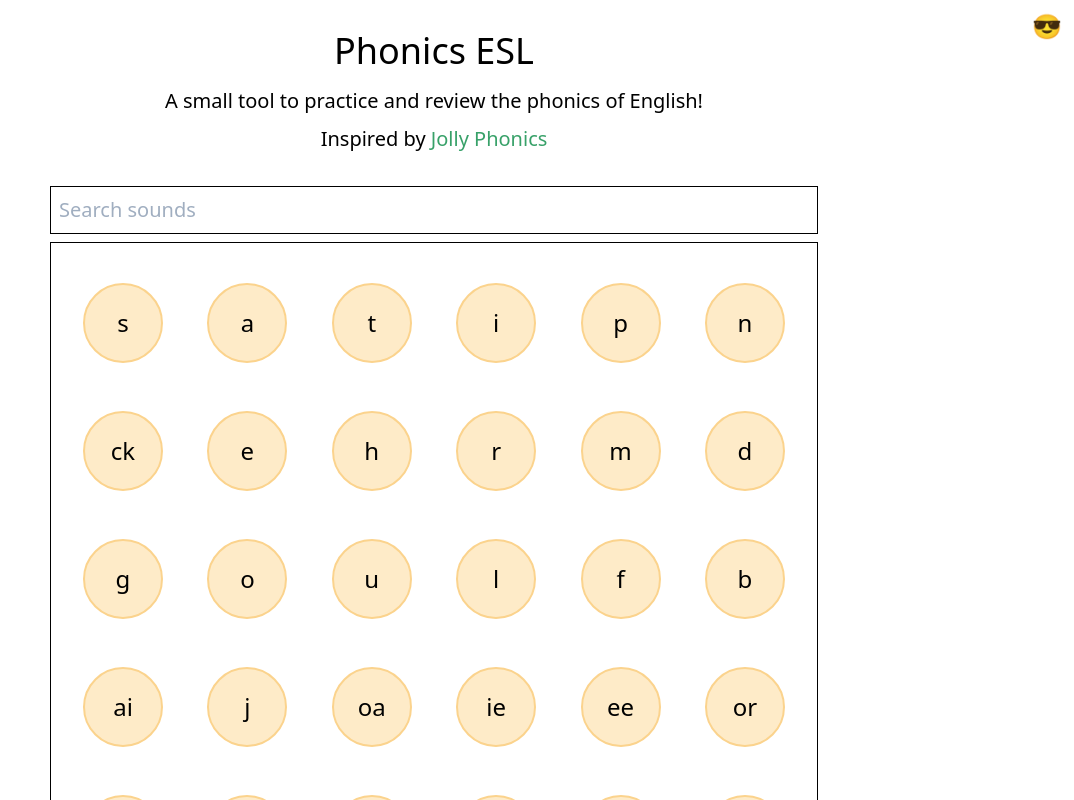
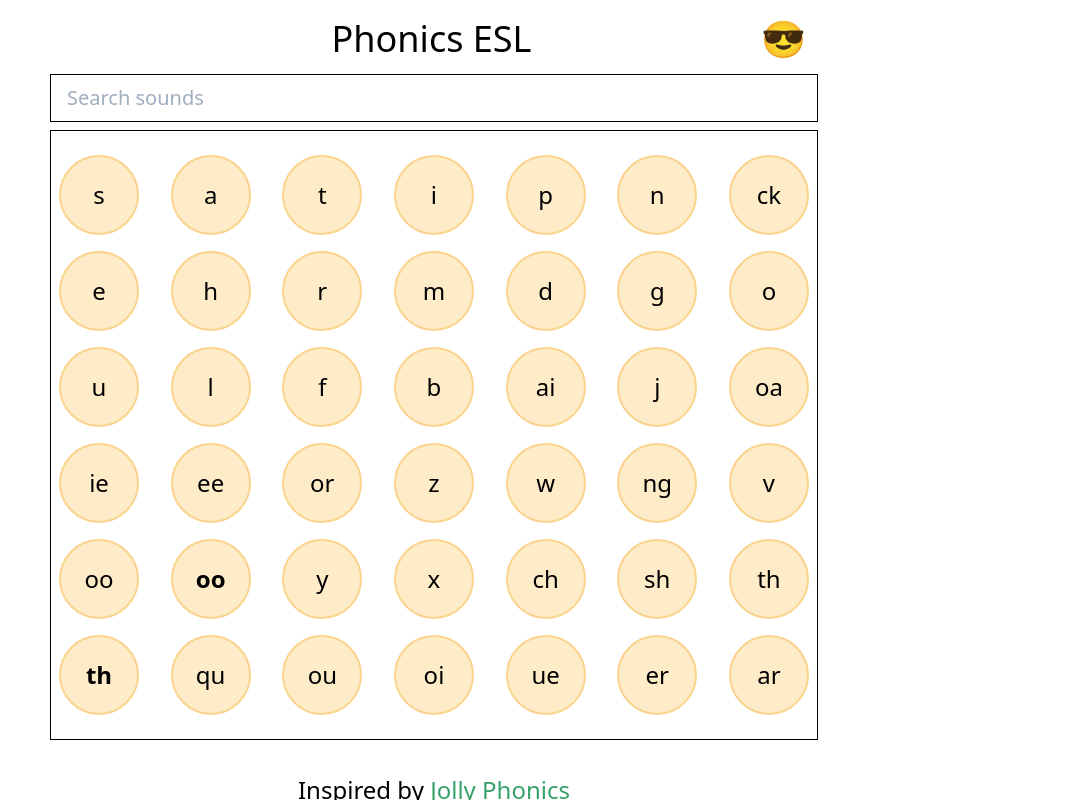
Before and after one commit to yougotwill/phonics-esl, a React (Create React App) app: page / in a window 1280 px wide. Shown: the top 800 px of the page, without its empty margins (206-1280 px from the left). Built offline with nearby package versions, Linux system fonts and the light colour scheme.

Commit message:
fixed cards position [chrome only], added no results message,  updated hero and footer,

```diff
--- a/src/App.js
+++ b/src/App.js
@@ -45,7 +45,7 @@ const App = (props) => {
   }, []);
 
   return (
-    <div className='container max-w-screen-md mx-auto text-md lg:text-xl '>
+    <div className='container text-center my-0 mx-auto text-md lg:text-xl md:max-w-screen-sm lg:max-w-screen-md'>
       <Hero theme={theme} updateTheme={updateTheme} />
       <CardContainer
         data={phonics}
--- a/src/components/Card/index.js
+++ b/src/components/Card/index.js
@@ -26,7 +26,7 @@ const Card = ({
   };
   return (
     <div className='tooltip'>
-      <div className='my-6 mx-auto md:mx-4 w-20 h-20 relative flex justify-center items-center text-center bg-orange-200 rounded-full border-2 border-orange-300 card' onClick={() => { handlePlaySound(sound); }}>
+      <div className='my-2 mx-2 w-20 h-20 relative flex justify-center items-center text-center bg-orange-200 rounded-full border-2 border-orange-300 card' onClick={() => { handlePlaySound(sound); }}>
         <h3 className={secondary ? 'text-2xl font-bold select-none' : 'text-2xl select-none'}>{isPlaying === sound ? <span className='text-4xl'>◼</span> : text}</h3>
         <div className='absolute text-center tooltip-text' onClick={(event) => { onCardClick(event); }}>
           <div className='py-2 px-auto rounded-full'>
--- a/src/components/CardContainer/index.js
+++ b/src/components/CardContainer/index.js
@@ -12,6 +12,7 @@ const CardContainer = ({data, isPlaying, handlePlaySound, handleModal, handleSet
     : data.filter((phonic) => {
     return phonic.text.includes(searchTerm.toLowerCase());
   });
+
   const cards = results.map((phonic, index) => {
     return (
       <Card
@@ -32,9 +33,9 @@ const CardContainer = ({data, isPlaying, handlePlaySound, handleModal, handleSet
 
   return (
     <div>
-      <input className='w-full my-2 mr-6 p-2 border border-black' type='search' placeholder='Search sounds' value={searchTerm} onChange={searchHandler}></input>
-      <div className='container flex flex-wrap justify-between p-4 border border-black'>
-        {cards}
+      <input className='w-full my-2 mx-auto py-2 px-4 border border-black' type='search' placeholder='Search sounds' value={searchTerm} onChange={searchHandler}></input>
+      <div className={'container flex flex-wrap py-4 px-auto border border-black ' + (cards.length < 41 ? 'justify-start' : 'justify-between')}>
+        {cards.length > 0 ? cards : <p className='m-auto'>No results</p>}
       </div>
     </div>
   );
--- a/src/components/Footer/index.js
+++ b/src/components/Footer/index.js
@@ -4,8 +4,9 @@ const Footer = () => {
   return (
     <footer className='container mx-auto pt-8'>
       <div className='flex flex-col justify-center items-center text-center'>
-       <p className='my-2 text-base'>All sounds, gesture images and example sentences come from the <a className='text-green-600' href='https://www.jollylearning.co.uk/resource-bank' target='_blank' rel="noopener noreferrer">Jolly Phonics Resource Bank</a> which is Copyright © 2018 Jolly Learning Ltd. All Rights Reserved.</p>
-       <p className='my-2 text-base'>This website is built with <a className='text-green-600' href='https://reactjs.org/' target='_blank' rel="noopener noreferrer">React</a> and <a className='text-green-600' href='https://tailwindcss.com/' target='_blank' rel="noopener noreferrer">TailwindCSS</a> and is open-source.<br/>See the source code <a className='text-green-600' href='https://github.com/yougotwill/phonics-esl' target='_blank' rel="noopener noreferrer">here</a>.</p>
+      <p className='text-2xl pb-2'> Inspired by <a className='text-green-600' href='http://jollyreading.com/introduction-to-jolly-phonics/' target='_blank' rel='noopener noreferrer'>Jolly Phonics</a></p>
+      <p className='my-2 text-base'>All sounds, gesture images and example sentences come from the <a className='text-green-600' href='https://www.jollylearning.co.uk/resource-bank' target='_blank' rel="noopener noreferrer">Jolly Phonics Resource Bank</a> which is Copyright © 2018 Jolly Learning Ltd. All Rights Reserved.</p>
+      <p className='my-2 text-base'>This website is built with <a className='text-green-600' href='https://reactjs.org/' target='_blank' rel="noopener noreferrer">React</a> and <a className='text-green-600' href='https://tailwindcss.com/' target='_blank' rel="noopener noreferrer">TailwindCSS</a> and is open-source.<br/>See the source code <a className='text-green-600' href='https://github.com/yougotwill/phonics-esl' target='_blank' rel="noopener noreferrer">here</a>.</p>
       </div>
       <div className='flex flex-col md:flex-row justify-between items-center mt-8'>
         <span className='mb-5'>Built with <span role='img' aria-label='coffee'>☕️</span> and <span role='img' aria-label='heart'>❤️ by <a className='hover:underline' href='https://yougotwill.github.io/' target='_blank' rel='noopener noreferrer'>William Grant</a></span></span>
--- a/src/components/Hero/index.js
+++ b/src/components/Hero/index.js
@@ -3,11 +3,9 @@ import React from 'react';
 const Hero = ({ theme, updateTheme, }) => {
   return (
     <div>
-      <button className='text-2xl absolute top-0 right-0 pt-2 pr-3' onClick={() => updateTheme(theme ? '' : 'dark')}>{theme ? '☀️' : '😎'}</button>
-      <div className='py-6 text-center'>
-        <h1 className='text-4xl'>Phonics ESL</h1>
-        <p className='py-2'>A small tool to practice and review the phonics of English!</p>
-        <p>Inspired by <a className='text-green-600' href='http://jollyreading.com/introduction-to-jolly-phonics/' target='_blank' rel='noopener noreferrer'>Jolly Phonics</a></p>
+      <div className='pt-3 text-center'>
+        <h1 className='text-4xl inline -mr-16'>Phonics ESL</h1>
+        <button className='text-4xl px-3 float-right clearfix' onClick={() => updateTheme(theme ? '' : 'dark')}>{theme ? '☀️' : '😎'}</button>
       </div>
     </div>
   );
--- a/src/components/Modal/index.js
+++ b/src/components/Modal/index.js
@@ -21,7 +21,7 @@ const Modal = ({ handleToggleModal, phonic }) => {
           <img className='w-1/3 mx-auto py-4' src={phonic.gestureImage} alt='gesture' />
           <h3 className='text-5xl'>Examples</h3>
           <p>{humanReadableList(phonic.examples)}</p>
-          <audio className='w-1/2 mx-auto py-8' src={phonic.sound} controls>
+          <audio className='w-1/2 mx-auto my-8' src={phonic.sound} controls>
             Your browser does not support the <code>audio</code> element.
           </audio>
         </div>
--- a/src/styles/tailwind.css
+++ b/src/styles/tailwind.css
@@ -1,6 +1,10 @@
 @tailwind base;
 @tailwind components;
 @tailwind utilities;
+
+body {
+  height: 100%;
+}
 
 /* Dark theme */
 
```
Also changed, not shown: src/styles/index.css.
